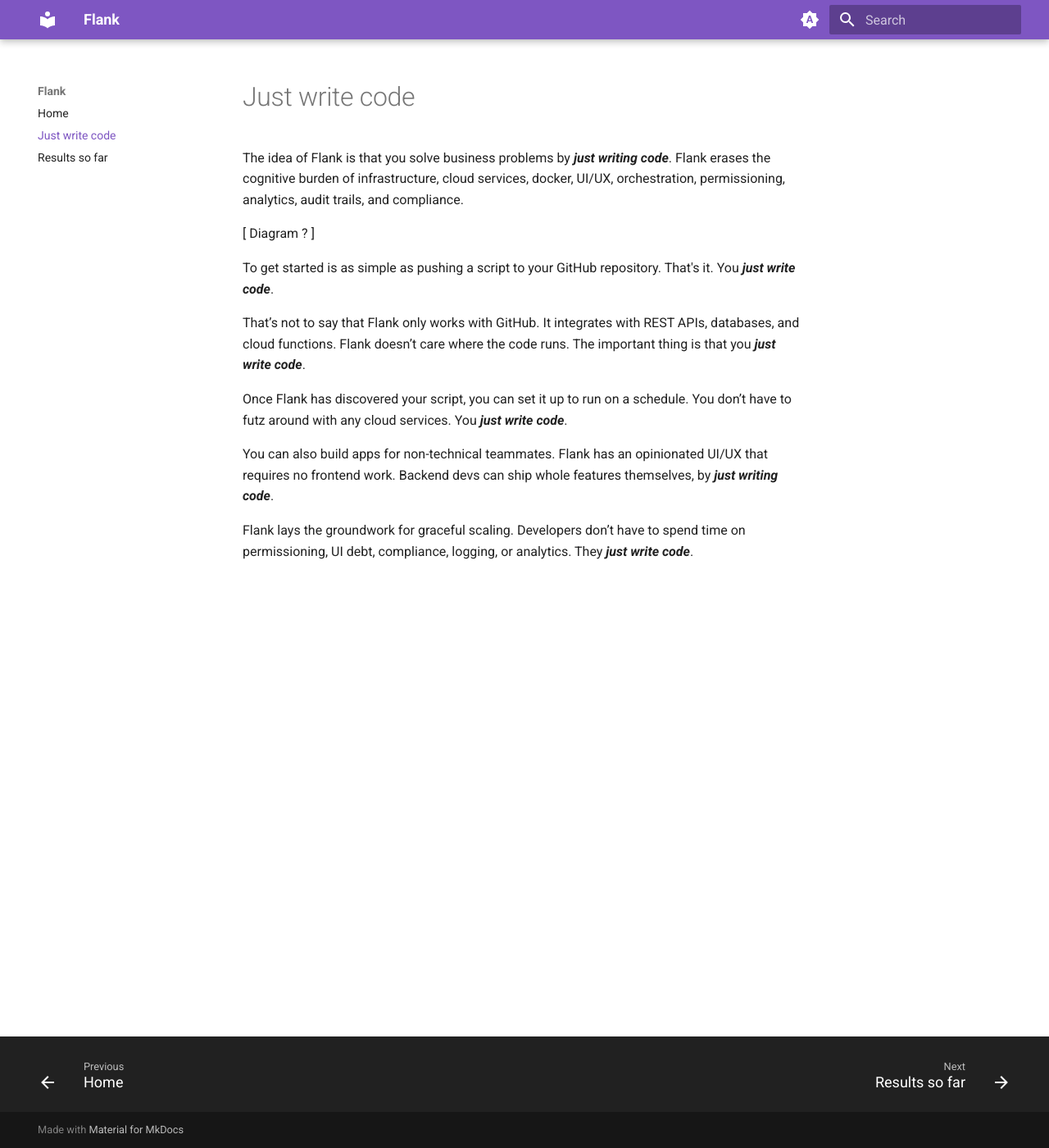
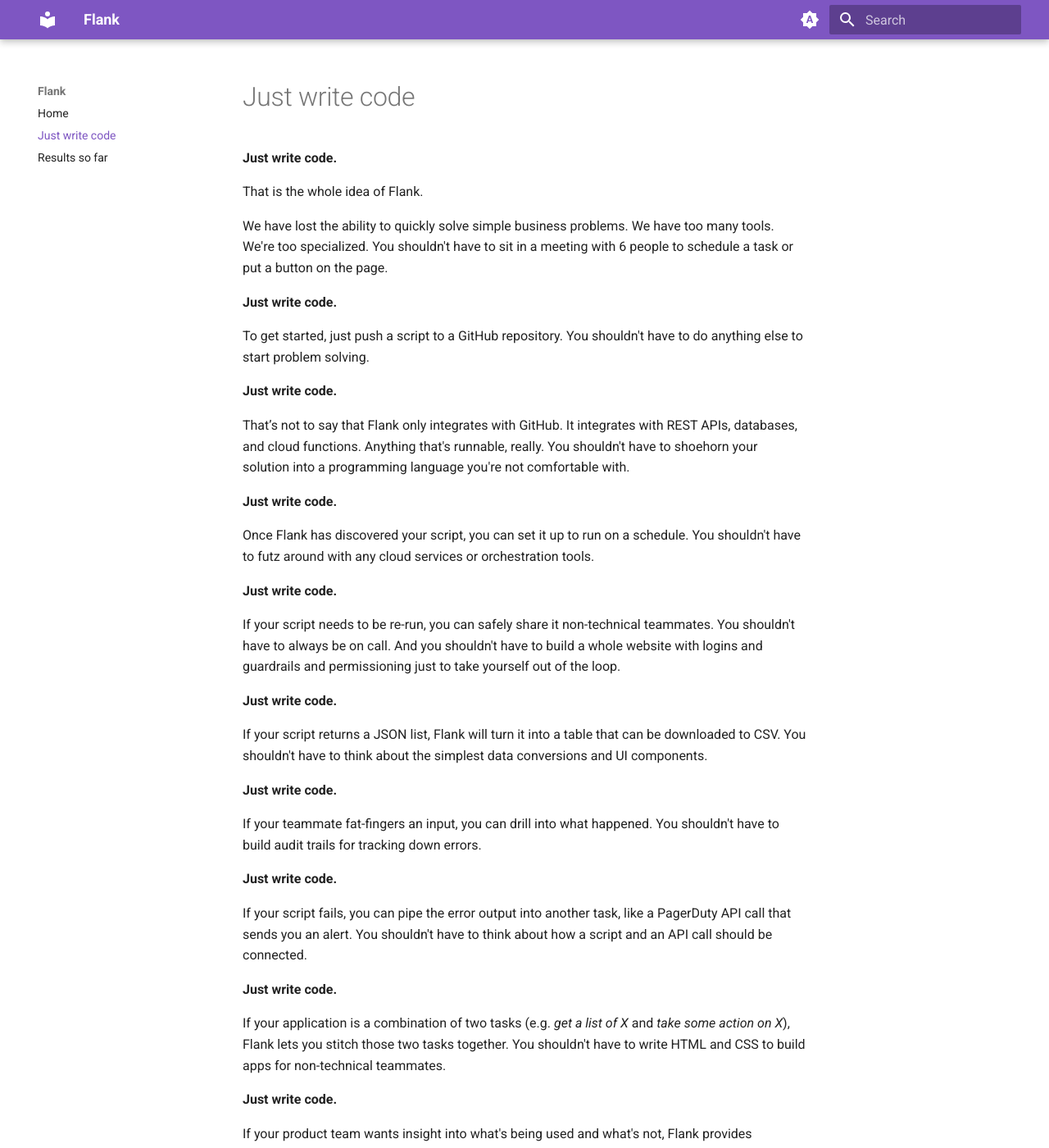
Before and after one commit to btf-org/flank-docs, an MkDocs documentation site: the page built from docs/just-write-code.md, in a window 1280 px wide and 1400 px high. Shown: the whole window at 82% size. Built offline with MkDocs 1.6.1 and Material for MkDocs 9.7.7, drawn with Linux system fonts in a browser that asks for light colours; some of the changed text lies outside the part shown.

Commit message:
just write code

```diff
--- a/docs/just-write-code.md
+++ b/docs/just-write-code.md
@@ -1,15 +1,49 @@
 # Just write code
 
-The idea of Flank is that you solve business problems by **_just writing code_**. Flank erases the cognitive burden of infrastructure, cloud services, docker, UI/UX, orchestration, permissioning, analytics, audit trails, and compliance.
+**Just write code.**
 
-[ Diagram ? ]
+That is the whole idea of Flank.
 
-To get started is as simple as pushing a script to your GitHub repository. That's it. You **_just write code_**.
+We have lost the ability to quickly solve simple business problems. We have too many tools. We're too specialized. You shouldn't have to sit in a meeting with 6 people to schedule a task or put a button on the page.
 
-That’s not to say that Flank only works with GitHub. It integrates with REST APIs, databases, and cloud functions. Flank doesn’t care where the code runs. The important thing is that you **_just write code_**.
+**Just write code.**
 
-Once Flank has discovered your script, you can set it up to run on a schedule. You don’t have to futz around with any cloud services. You **_just write code_**.
+To get started, just push a script to a GitHub repository. You shouldn't have to do anything else to start problem solving.
 
-You can also build apps for non-technical teammates. Flank has an opinionated UI/UX that requires no frontend work. Backend devs can ship whole features themselves, by **_just writing code_**.
+**Just write code.**
 
-Flank lays the groundwork for graceful scaling. Developers don’t have to spend time on permissioning, UI debt, compliance, logging, or analytics. They **_just write code_**.
+That’s not to say that Flank only integrates with GitHub. It integrates with REST APIs, databases, and cloud functions. Anything that's runnable, really. You shouldn't have to shoehorn your solution into a programming language you're not comfortable with.
+
+**Just write code.**
+
+Once Flank has discovered your script, you can set it up to run on a schedule. You shouldn't have to futz around with any cloud services or orchestration tools.
+
+**Just write code.**
+
+If your script needs to be re-run, you can safely share it non-technical teammates. You shouldn't have to always be on call. And you shouldn't have to build a whole website with logins and guardrails and permissioning just to take yourself out of the loop.
+
+**Just write code.**
+
+If your script returns a JSON list, Flank will turn it into a table that can be downloaded to CSV. You shouldn't have to think about the simplest data conversions and UI components.
+
+**Just write code.**
+
+If your teammate fat-fingers an input, you can drill into what happened. You shouldn't have to build audit trails for tracking down errors.
+
+**Just write code.**
+
+If your script fails, you can pipe the error output into another task, like a PagerDuty API call that sends you an alert. You shouldn't have to think about how a script and an API call should be connected.
+
+**Just write code.**
+
+If your application is a combination of two tasks (e.g. _get a list of X_ and _take some action on X_), Flank lets you stitch those two tasks together. You shouldn't have to write HTML and CSS to build apps for non-technical teammates.
+
+**Just write code.**
+
+If your product team wants insight into what's being used and what's not, Flank provides analytics on who does what. You shouldn't have to instrument everything.
+
+**Just write code.**
+
+If your engineering manager wants the output from a certain script deleted after 24 hours because it contains PII, Flank provides the framework for quickly configuring that. You shouldn't have to spend half your sprint staying compliant.
+
+**Just write code. ✌**
```
